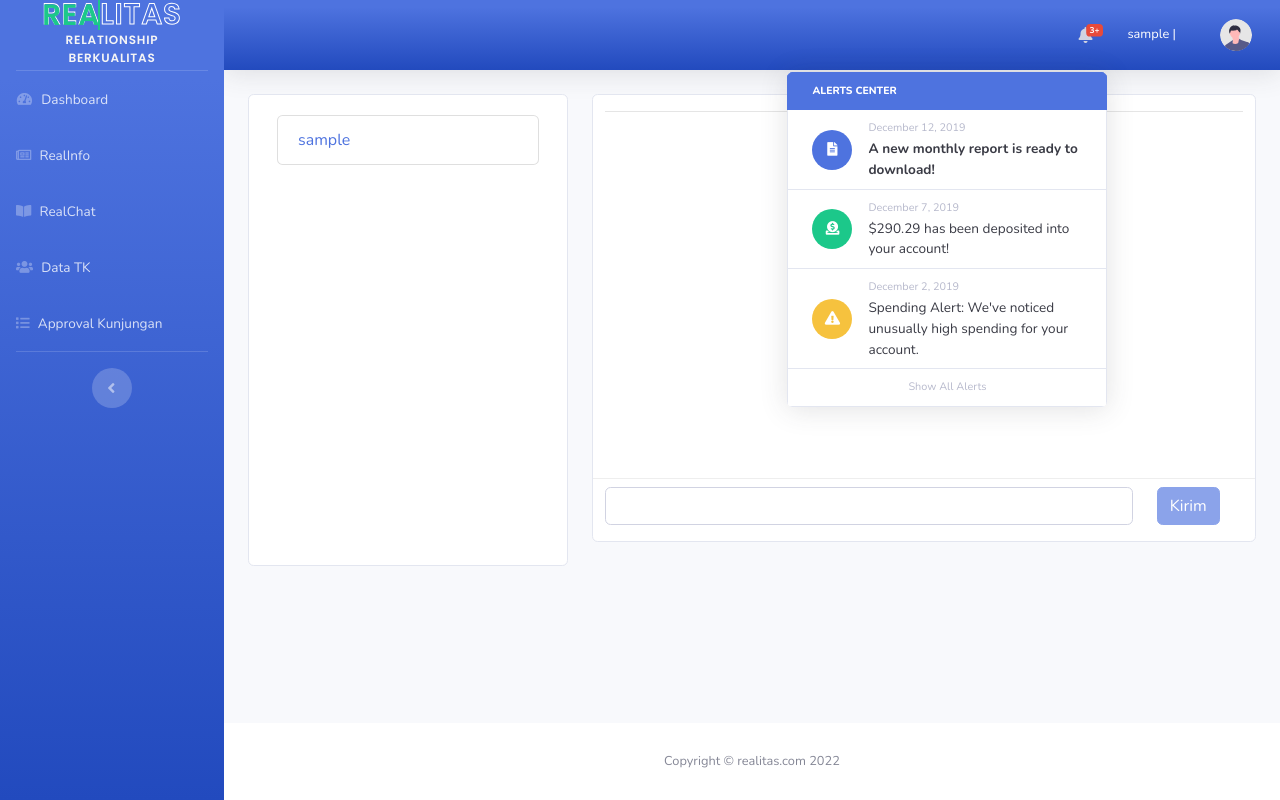
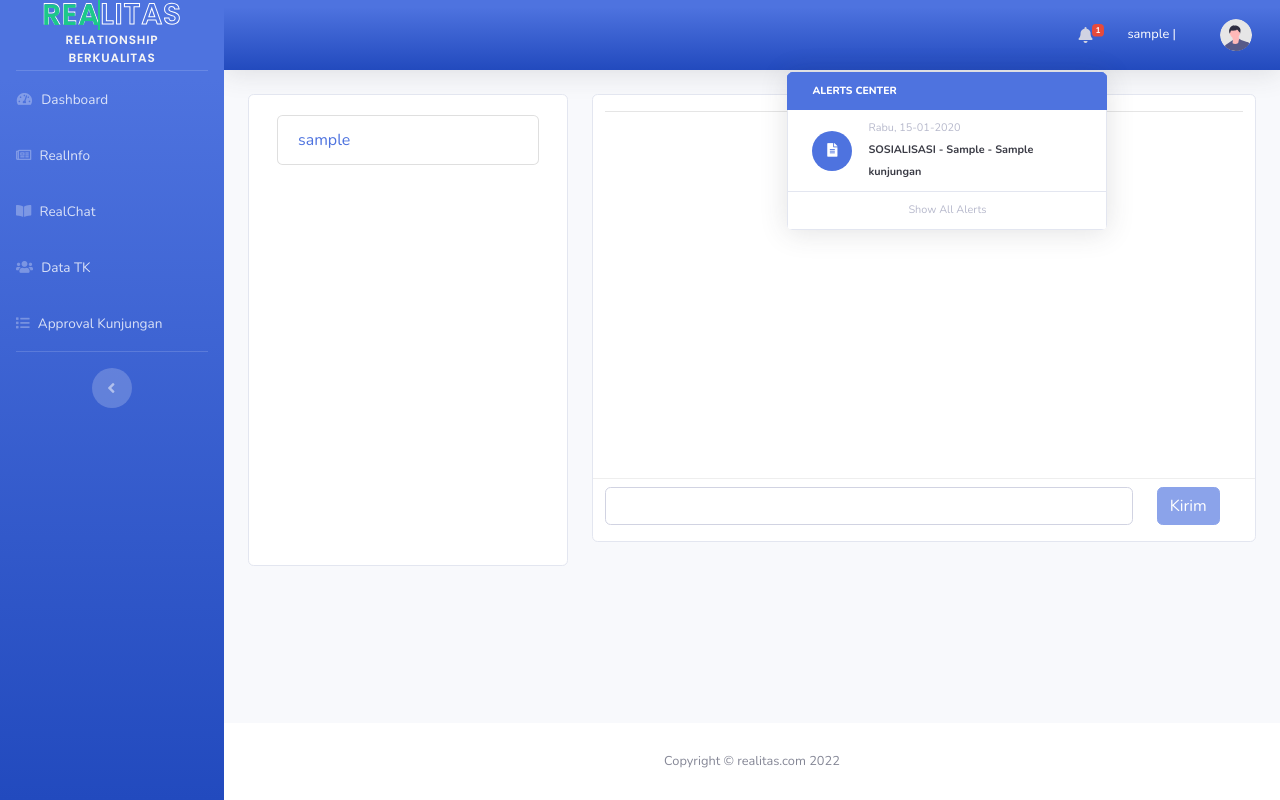
Before and after one commit to liveshare-hub/jrealitas, a Django app: page /chat/ in a window 1280 px wide, after a click that opens the changed part. Run offline with Django 4.2, Linux system fonts and the light colour scheme; a user stored in the database is signed in; tables that the repository leaves empty hold one stand-in row (values such as "Sample post"); some libraries are stand-ins or nearby versions.

Commit message:
fixing kunjungan dan alert

```diff
--- /dev/null
+++ b/kunjungan/context_processors.py
@@ -0,0 +1,12 @@
+from django.db.models import Q
+from .models import approval_bak
+
+def info_kunjungan(request):
+    if request.user.is_authenticated:
+        visits = approval_bak.objects.select_related('berita_acara').filter(Q(berita_acara__petugas__username__username=request.user) | Q(berita_acara__to_perusahaan__npp=request.user), status=0)
+        context = {
+            'visits':visits,
+            'jumlah':visits.count()
+        }
+        return context
+    return {}
--- a/templates/base.html
+++ b/templates/base.html
@@ -100,7 +100,7 @@
                                 data-toggle="dropdown" aria-haspopup="true" aria-expanded="false">
                                 <i class="fas fa-bell fa-fw"></i>
                                 <!-- Counter - Alerts -->
-                                <span class="badge badge-danger badge-counter">3+</span>
+                                <span class="badge badge-danger badge-counter">{{jumlah}}</span>
                             </a>
                             <!-- Dropdown - Alerts -->
                             <div class="dropdown-list dropdown-menu dropdown-menu-right shadow animated--grow-in"
@@ -108,6 +108,7 @@
                                 <h6 class="dropdown-header">
                                     Alerts Center
                                 </h6>
+                                {% for visit in visits %}
                                 <a class="dropdown-item d-flex align-items-center" href="#">
                                     <div class="mr-3">
                                         <div class="icon-circle bg-primary">
@@ -115,33 +116,17 @@
                                         </div>
                                     </div>
                                     <div>
-                                        <div class="small text-gray-500">December 12, 2019</div>
-                                        <span class="font-weight-bold">A new monthly report is ready to download!</span>
+                                        <div class="small text-gray-500">{{visit.created|date:"l, d-m-Y"}}</div>
+                                        <span class="small font-weight-bold">{{visit.berita_acara.get_tujuan_display}} - {{visit.berita_acara.to_perusahaan.npp}} - {{visit.berita_acara.to_nama}}</span>
                                     </div>
                                 </a>
-                                <a class="dropdown-item d-flex align-items-center" href="#">
-                                    <div class="mr-3">
-                                        <div class="icon-circle bg-success">
-                                            <i class="fas fa-donate text-white"></i>
-                                        </div>
-                                    </div>
-                                    <div>
-                                        <div class="small text-gray-500">December 7, 2019</div>
-                                        $290.29 has been deposited into your account!
-                                    </div>
-                                </a>
-                                <a class="dropdown-item d-flex align-items-center" href="#">
-                                    <div class="mr-3">
-                                        <div class="icon-circle bg-warning">
-                                            <i class="fas fa-exclamation-triangle text-white"></i>
-                                        </div>
-                                    </div>
-                                    <div>
-                                        <div class="small text-gray-500">December 2, 2019</div>
-                                        Spending Alert: We've noticed unusually high spending for your account.
-                                    </div>
-                                </a>
-                                <a class="dropdown-item text-center small text-gray-500" href="#">Show All Alerts</a>
+                                {% endfor %}
+                                {% if kepala or pembina %}
+                                <a class="dropdown-item text-center small text-gray-500" href="{% url 'kunjungan-list' %}">Show All Alerts</a>
+                                {% else %}
+                                <a class="dropdown-item text-center small text-gray-500" href="{% url 'list-approval' %}">Show All Alerts</a>
+                                {% endif %}
+
                             </div>
                         </li>
 
```
Also changed, not shown: core/settings.py (+14 -13 lines).
